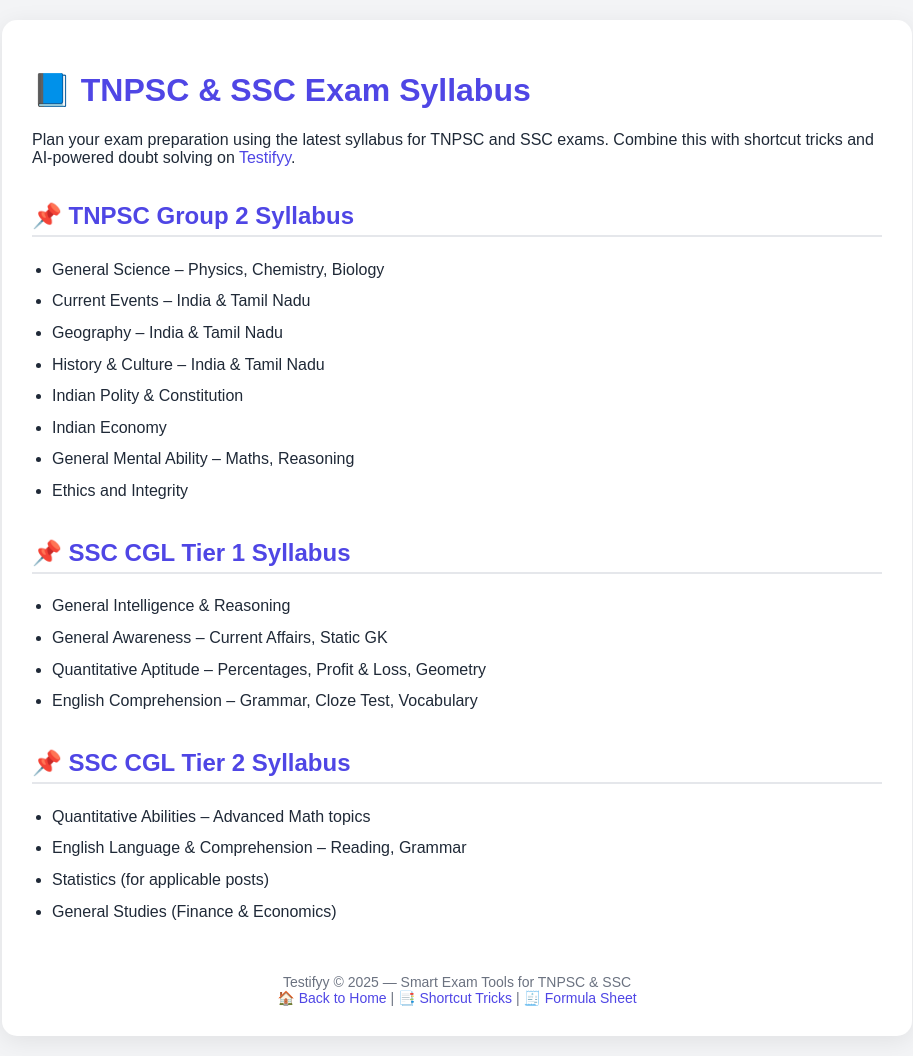
After one commit to suriyamoorthi-dev/Testify, a Flask app: template templates/syllabus.html in a window 1280 px wide. The commit adds this page. Shown: the whole page, without its empty margins (183-1096 px from the left). Run offline with Flask 3, Linux system fonts and the light colour scheme; the template is opened without the code that fills it, so the values that code supplies are empty.

Commit message:
Updated ads.txt and index.html, added syllabus.html

```diff
--- a/static/ads.txt
+++ b/static/ads.txt
@@ -1 +1 @@
-google.com, pub-1234567890123456, DIRECT, f08c47fec0942fa0
+google.com, pub-pub-4605579560460422, DIRECT, f08c47fec0942fa0
--- a/templates/index.html
+++ b/templates/index.html
@@ -166,6 +166,8 @@
 <a href="/about">About</a>
 <a href="/formula">Formula</a>
 <a href="/trick">Tricks</a>
+<a href="/syllabus.html">📚 Syllabus</a>
+
 
 
         <a href="/doubt">AI Assist</a>
--- /dev/null
+++ b/templates/syllabus.html
@@ -0,0 +1,112 @@
+<!DOCTYPE html>
+<html lang="en">
+<head>
+  <meta charset="UTF-8" />
+  <meta name="viewport" content="width=device-width, initial-scale=1" />
+  <title>TNPSC & SSC Exam Syllabus | Testifyy</title>
+  <meta name="description" content="Full syllabus for TNPSC and SSC exams. Prepare smart with AI-powered tools and updated exam content.">
+
+  <!-- ✅ Google AdSense Auto Ads -->
+  <script async src="https://pagead2.googlesyndication.com/pagead/js/adsbygoogle.js?client=ca-pub-4605579560460422"
+    crossorigin="anonymous"></script>
+
+  <style>
+    body {
+      font-family: 'Poppins', sans-serif;
+      background: #f3f4f6;
+      margin: 0;
+      padding: 20px;
+      color: #1f2937;
+    }
+
+    .container {
+      max-width: 850px;
+      margin: auto;
+      background: #ffffff;
+      padding: 30px;
+      border-radius: 15px;
+      box-shadow: 0 5px 25px rgba(0,0,0,0.08);
+    }
+
+    h1, h2 {
+      color: #4f46e5;
+    }
+
+    h2 {
+      margin-top: 35px;
+      padding-bottom: 5px;
+      border-bottom: 2px solid #e5e7eb;
+    }
+
+    ul {
+      padding-left: 20px;
+      line-height: 1.6;
+    }
+
+    li {
+      margin-bottom: 6px;
+    }
+
+    footer {
+      text-align: center;
+      font-size: 14px;
+      color: #6b7280;
+      margin-top: 50px;
+    }
+
+    a {
+      color: #4f46e5;
+      text-decoration: none;
+    }
+
+    a:hover {
+      text-decoration: underline;
+    }
+
+    @media (max-width: 600px) {
+      .container {
+        padding: 20px;
+      }
+    }
+  </style>
+</head>
+<body>
+  <div class="container">
+    <h1>📘 TNPSC & SSC Exam Syllabus</h1>
+    <p>Plan your exam preparation using the latest syllabus for TNPSC and SSC exams. Combine this with shortcut tricks and AI-powered doubt solving on <a href="/">Testifyy</a>.</p>
+
+    <h2>📌 TNPSC Group 2 Syllabus</h2>
+    <ul>
+      <li>General Science – Physics, Chemistry, Biology</li>
+      <li>Current Events – India & Tamil Nadu</li>
+      <li>Geography – India & Tamil Nadu</li>
+      <li>History & Culture – India & Tamil Nadu</li>
+      <li>Indian Polity & Constitution</li>
+      <li>Indian Economy</li>
+      <li>General Mental Ability – Maths, Reasoning</li>
+      <li>Ethics and Integrity</li>
+    </ul>
+
+    <h2>📌 SSC CGL Tier 1 Syllabus</h2>
+    <ul>
+      <li>General Intelligence & Reasoning</li>
+      <li>General Awareness – Current Affairs, Static GK</li>
+      <li>Quantitative Aptitude – Percentages, Profit & Loss, Geometry</li>
+      <li>English Comprehension – Grammar, Cloze Test, Vocabulary</li>
+    </ul>
+
+    <h2>📌 SSC CGL Tier 2 Syllabus</h2>
+    <ul>
+      <li>Quantitative Abilities – Advanced Math topics</li>
+      <li>English Language & Comprehension – Reading, Grammar</li>
+      <li>Statistics (for applicable posts)</li>
+      <li>General Studies (Finance & Economics)</li>
+    </ul>
+
+    <footer>
+      Testifyy © 2025 — Smart Exam Tools for TNPSC & SSC<br>
+      <a href="/">🏠 Back to Home</a> | <a href="/shortcuts.html">📑 Shortcut Tricks</a> | <a href="/formulas.html">🧾 Formula Sheet</a>
+    </footer>
+  </div>
+</body>
+</html>
```
